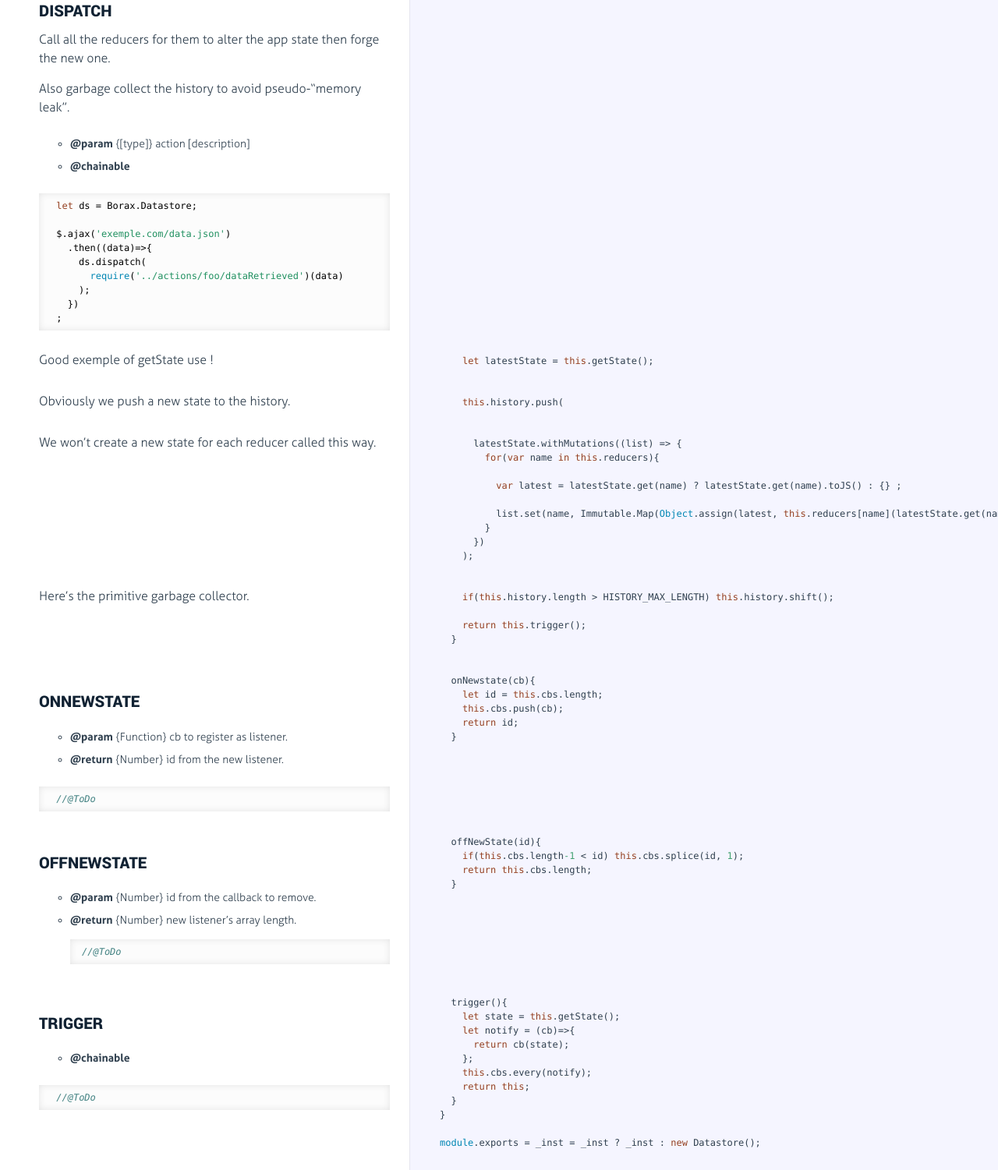
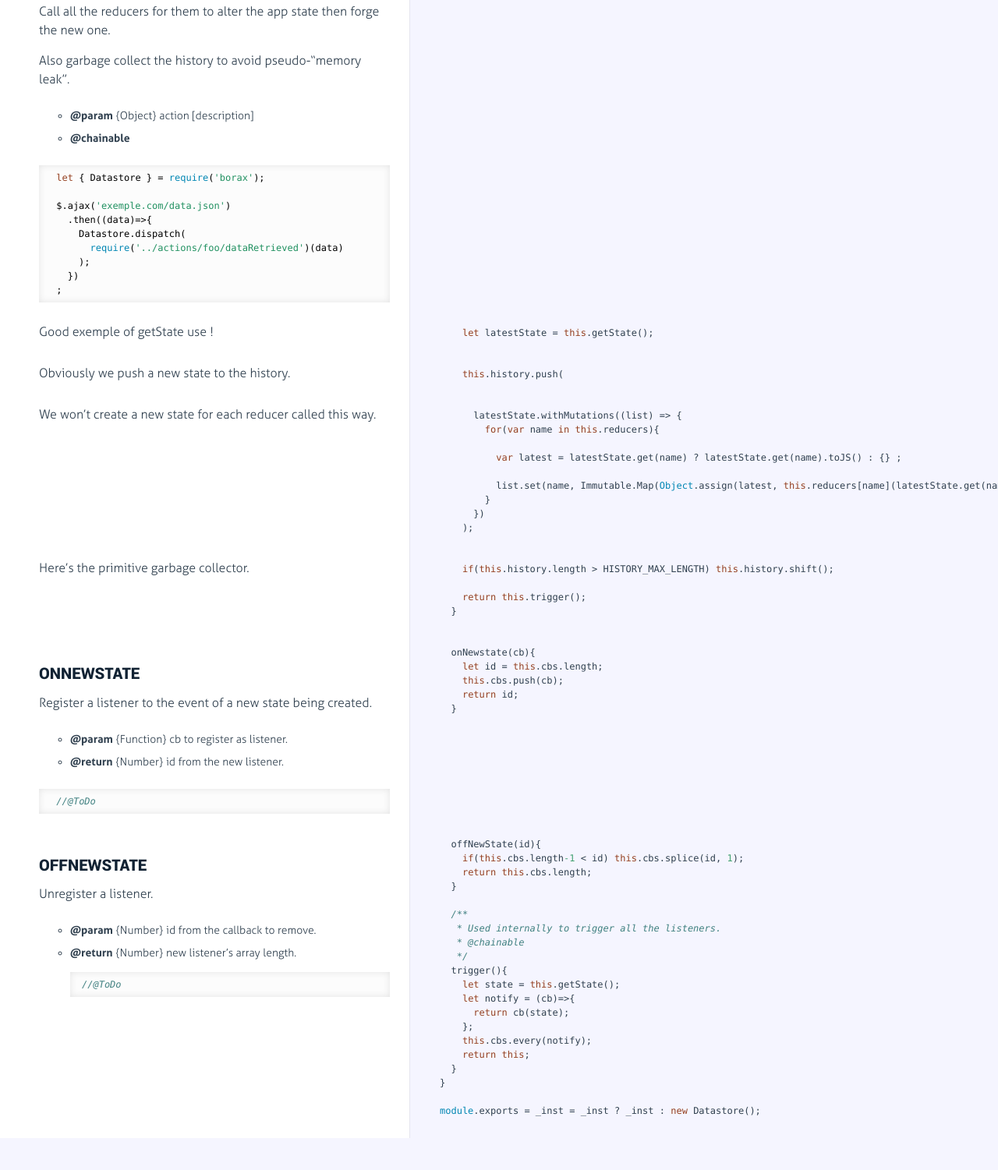
Before and after one commit to kane-thornwyrd/borax, a plain HTML site: page datastore.html in a window 1280 px wide. Shown: the part 1262-2763 px from the top of the page at 78% size. After the commit the page ends 2722 px from the top, so only its background shows below. Drawn offline with Linux system fonts and the light colour scheme.

Commit message:
documentation

```diff
--- a/datastore.html
+++ b/datastore.html
@@ -119,9 +119,7 @@ data it will reduce from the state.</li>
 <li><strong>@param</strong>  {Function} cb for the reducer.</li>
 <li><strong>@chainable</strong></li>
 </ul>
-<pre><code class="lang-js"> <span class="hljs-keyword">let</span> ds = Borax.Datastore;
-
- ds.registerReducer(<span class="hljs-string">'foo'</span>,(state = {}, action)=&gt;{
+<pre><code class="lang-js"> <span class="hljs-built_in">require</span>(<span class="hljs-string">'borax'</span>).Datastore.registerReducer(<span class="hljs-string">'foo'</span>,(state = {}, action)=&gt;{
    <span class="hljs-keyword">switch</span>(action.type){
      <span class="hljs-keyword">case</span> <span class="hljs-string">'START'</span>:
        <span class="hljs-keyword">return</span> {start: <span class="hljs-built_in">Date</span>.now()};
@@ -156,11 +154,11 @@ data it will reduce from the state.</li>
 <li><strong>@param</strong>  {Number} away (optionnal) how far from the latest, default: 0</li>
 <li><strong>@return</strong> {Immutable.Map}      The state requested.</li>
 </ul>
-<pre><code class="lang-js"> <span class="hljs-keyword">let</span> ds = Borax.Datastore;
+<pre><code class="lang-js"> <span class="hljs-keyword">let</span> { Datastore } = <span class="hljs-built_in">require</span>(<span class="hljs-string">'borax'</span>);
 
- <span class="hljs-keyword">let</span> currentState = ds.getState();
+ <span class="hljs-keyword">let</span> currentState = Datastore.getState();
 
- <span class="hljs-keyword">let</span> antepenultimateState = ds.getState(<span class="hljs-number">2</span>);
+ <span class="hljs-keyword">let</span> antepenultimateState = Datastore.getState(<span class="hljs-number">2</span>);
 </code></pre>
 
             </div>
@@ -182,14 +180,14 @@ data it will reduce from the state.</li>
 <p>Call all the reducers for them to alter the app state then forge the new one.</p>
 <p>Also garbage collect the history to avoid pseudo-“memory leak”.</p>
 <ul>
-<li><strong>@param</strong>  {[type]} action [description]</li>
+<li><strong>@param</strong>  {Object} action [description]</li>
 <li><strong>@chainable</strong></li>
 </ul>
-<pre><code class="lang-js"> <span class="hljs-keyword">let</span> ds = Borax.Datastore;
+<pre><code class="lang-js"> <span class="hljs-keyword">let</span> { Datastore } = <span class="hljs-built_in">require</span>(<span class="hljs-string">'borax'</span>);
 
  $.ajax(<span class="hljs-string">'exemple.com/data.json'</span>)
    .then((data)=&gt;{
-     ds.dispatch(
+     Datastore.dispatch(
        <span class="hljs-built_in">require</span>(<span class="hljs-string">'../actions/foo/dataRetrieved'</span>)(data)
      );
    })
@@ -281,6 +279,7 @@ data it will reduce from the state.</li>
                 <a class="pilcrow" href="#section-12">&#182;</a>
               </div>
               <h2 id="onnewstate">onNewstate</h2>
+<p>Register a listener to the event of a new state being created.</p>
 <ul>
 <li><strong>@param</strong>  {Function} cb to register as listener.</li>
 <li><strong>@return</strong> {Number}      id from the new listener.</li>
@@ -306,6 +305,7 @@ data it will reduce from the state.</li>
                 <a class="pilcrow" href="#section-13">&#182;</a>
               </div>
               <h2 id="offnewstate">offNewstate</h2>
+<p>Unregister a listener.</p>
 <ul>
 <li><strong>@param</strong>  {Number}  id from the callback to remove.</li>
 <li><p><strong>@return</strong> {Number}  new listener’s array length.</p>
@@ -319,27 +319,13 @@ data it will reduce from the state.</li>
             <div class="content"><div class='highlight'><pre>  offNewState(id){
     <span class="hljs-keyword">if</span>(<span class="hljs-keyword">this</span>.cbs.length<span class="hljs-number">-1</span> &lt; id) <span class="hljs-keyword">this</span>.cbs.splice(id, <span class="hljs-number">1</span>);
     <span class="hljs-keyword">return</span> <span class="hljs-keyword">this</span>.cbs.length;
-  }</pre></div></div>
+  }
 
-        </li>
-
-
-        <li id="section-14">
-            <div class="annotation">
-
-              <div class="pilwrap ">
-                <a class="pilcrow" href="#section-14">&#182;</a>
-              </div>
-              <h2 id="trigger">trigger</h2>
-<ul>
-<li><strong>@chainable</strong></li>
-</ul>
-<pre><code class="lang-js"> <span class="hljs-comment">//@ToDo</span>
-</code></pre>
-
-            </div>
-
-            <div class="content"><div class='highlight'><pre>  trigger(){
+  <span class="hljs-comment">/**
+   * Used internally to trigger all the listeners.
+   * @chainable
+   */</span>
+  trigger(){
     <span class="hljs-keyword">let</span> state = <span class="hljs-keyword">this</span>.getState();
     <span class="hljs-keyword">let</span> notify = (cb)=&gt;{
       <span class="hljs-keyword">return</span> cb(state);
```
